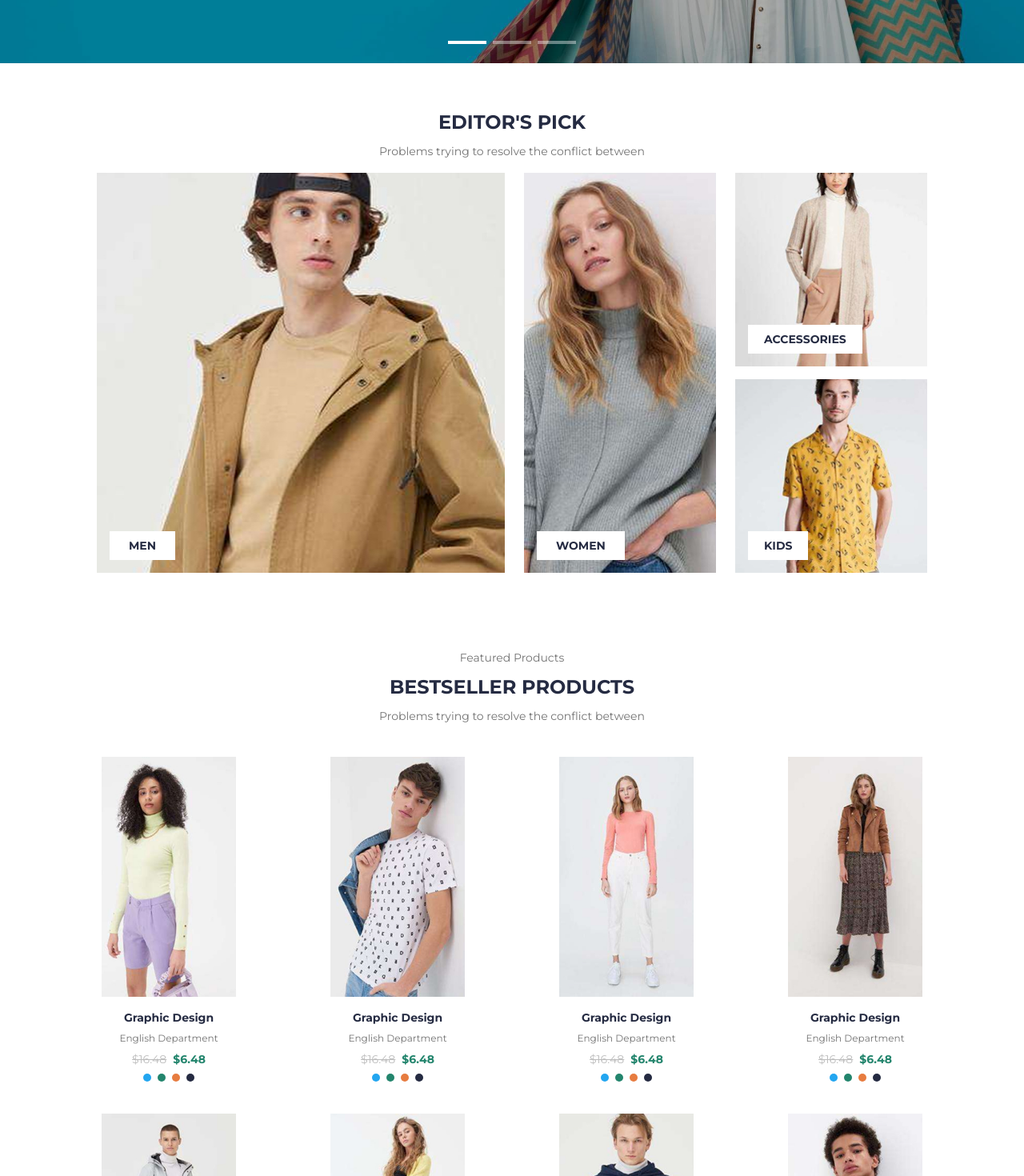
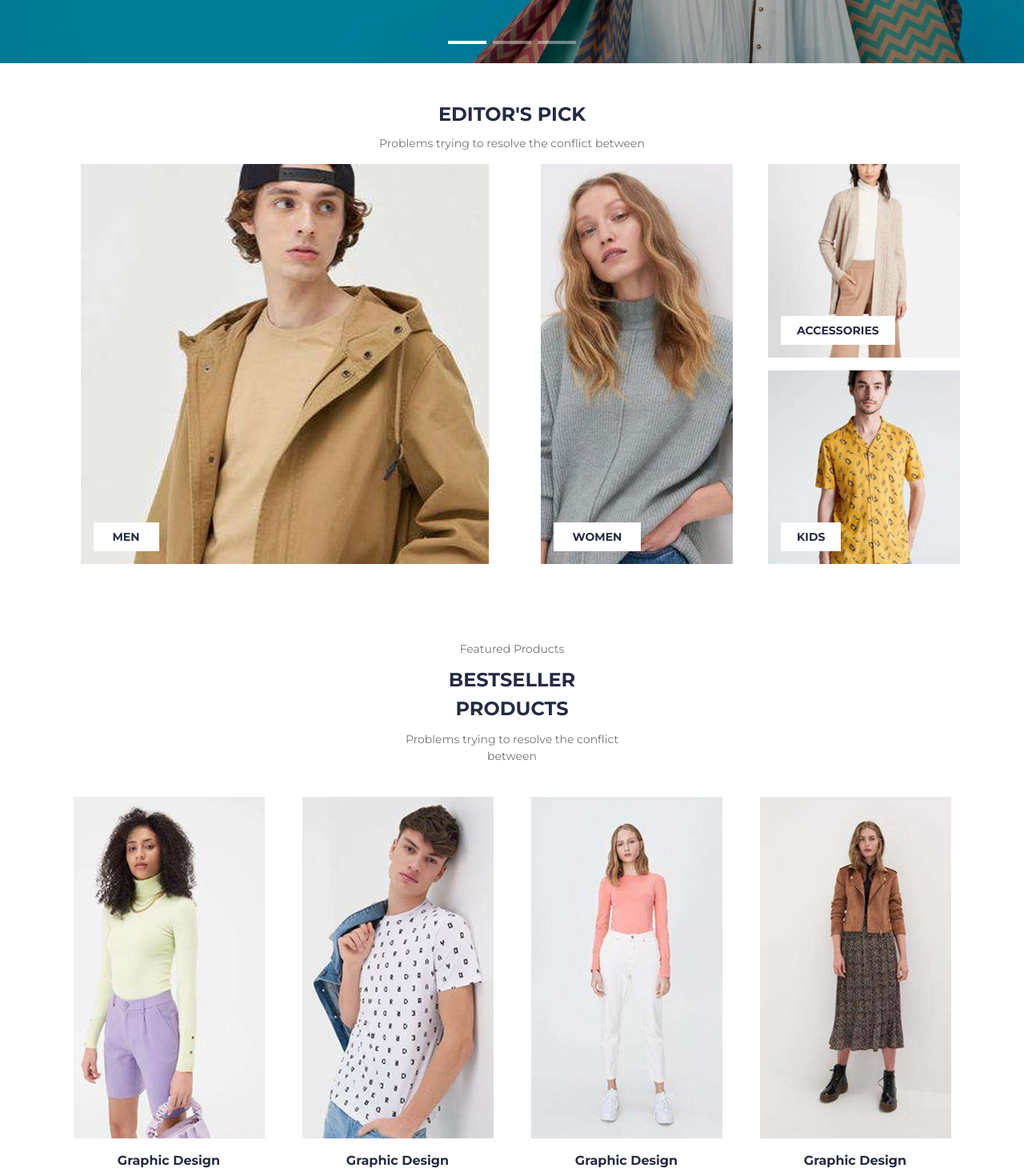
Before and after one commit to ygmrci/workintech-ecommerce, a React (Vite) app: page / in a window 1280 px wide. Shown: the part 720-2190 px from the top of the page at 80% size. Built offline with nearby package versions, Linux system fonts and the light colour scheme.

Commit message:
T03: mobile layout polish

```diff
--- a/src/components/ProductCard.jsx
+++ b/src/components/ProductCard.jsx
@@ -9,19 +9,22 @@ export default function ProductCard({
   colors = [],
 }) {
   return (
-    <div className="w-full flex flex-col">
-      <Link to="/product" className="w-full overflow-hidden bg-white">
+    <div className="w-full flex flex-col items-center">
+      <Link
+        to="/product"
+        className="w-full overflow-hidden bg-white max-w-[360px] h-[427px]"
+      >
         <img
           src={image}
           alt={title}
-          className="w-full h-[280px] md:h-[300px] object-contain object-top"
+          className="w-full h-full object-contain object-top"
           loading="lazy"
         />
       </Link>
 
-      <div className="w-full flex flex-col items-center text-center gap-2 py-4">
-        <h4 className="text-sm font-bold text-[#252B42]">{title}</h4>
-        <p className="text-xs text-[#737373]">{department}</p>
+      <div className="w-full max-w-[300px] flex flex-col items-center text-center gap-[10px] py-4">
+        <h4 className="text-[16px] font-bold text-[#252B42]">{title}</h4>
+        <p className="text-[14px] text-[#737373]">{department}</p>
         <div className="flex items-center gap-2 text-sm">
           <span className="text-[#BDBDBD] line-through">{price}</span>
           <span className="text-[#23856D] font-bold">{discountPrice}</span>
--- a/src/pages/HomePage.jsx
+++ b/src/pages/HomePage.jsx
@@ -148,20 +148,21 @@ const vitaSlides = [
     id: "vita-1",
     variant: "product",
     kicker: "SUMMER 2020",
-    title: "Vita Classic Product",
+    title: "Vita Classic\nProduct",
     description:
       "We know how large objects will act, We know how are objects will act, We know",
     price: "$16.48",
     cta: "ADD TO CART",
     image: bannerVita,
     bgColor: "#23856D",
-    height: 700,
+    height: 783,
+    textOffsetY: 24,
   },
   {
     id: "vita-2",
     variant: "hero",
     kicker: "SUMMER 2020",
-    title: "IT'S A SPECIAL GIFT",
+    title: "IT'S A SPECIAL\nGIFT",
     description:
       "We know how large objects will act, but things on a small scale.",
     cta: "SHOP NOW",
@@ -169,7 +170,10 @@ const vitaSlides = [
     bgColor: "#A9B0B9",
     textColor: "text-white",
     buttonClass: "bg-[#23A6F0] text-white",
-    height: 700,
+    height: 753,
+    textOffsetY: 24,
+    bgPosition: "center",
+    bgSize: "cover",
   },
 ];
 
@@ -192,12 +196,11 @@ export default function HomePage() {
 
       <section className="w-full py-12">
         <div className="w-full max-w-6xl mx-auto flex flex-col items-center gap-4 px-4">
-          <div className="text-center">
-
-            <h3 className="text-[24px] font-bold text-[#252B42] mt-2">
+          <div className="text-center w-full max-w-[607px] flex flex-col gap-[10px] md:max-w-none">
+            <h3 className="text-[24px] font-bold text-[#252B42] leading-[32px]">
               EDITOR&apos;S PICK
             </h3>
-            <p className="text-[14px] text-[#737373] mt-2">
+            <p className="text-[14px] text-[#737373] leading-[20px] md:max-w-[347px] mx-auto">
               Problems trying to resolve the conflict between
             </p>
           </div>
@@ -205,12 +208,12 @@ export default function HomePage() {
           <div className="w-full flex flex-col gap-6 md:flex-row md:justify-center">
             <button
               type="button"
-              className="group relative w-full md:w-[510px] md:h-[500px]"
+              className="group relative w-[324px] h-[500px] md:w-[510px] md:h-[500px] mx-auto"
             >
               <img
                 src={editorCards[0].image}
                 alt={editorCards[0].label}
-                className="w-full h-[320px] md:h-full object-cover group-hover:opacity-90"
+                className="w-full h-full object-cover group-hover:opacity-90"
               />
               <span className="absolute left-4 bottom-4 bg-white px-6 py-2 text-sm font-bold text-[#252B42] group-hover:bg-[#252B42] group-hover:text-white transition-colors">
                 {editorCards[0].label}
@@ -219,12 +222,12 @@ export default function HomePage() {
 
             <button
               type="button"
-              className="group relative w-full md:w-[240px] md:h-[500px]"
+              className="group relative w-[324px] h-[500px] md:w-[240px] md:h-[500px] mx-auto"
             >
               <img
                 src={editorCards[1].image}
                 alt={editorCards[1].label}
-                className="w-full h-[320px] md:h-full object-cover group-hover:opacity-90"
+                className="w-full h-full object-cover group-hover:opacity-90"
               />
               <span className="absolute left-4 bottom-4 bg-white px-6 py-2 text-sm font-bold text-[#252B42] group-hover:bg-[#252B42] group-hover:text-white transition-colors">
                 {editorCards[1].label}
@@ -234,12 +237,12 @@ export default function HomePage() {
             <div className="w-full md:w-[240px] flex flex-col gap-4">
               <button
                 type="button"
-                className="group relative w-full md:h-[242px]"
+                className="group relative w-[325px] h-[242px] md:w-full md:h-[242px] mx-auto"
               >
                 <img
                   src={editorCards[2].image}
                   alt={editorCards[2].label}
-                  className="w-full h-[200px] md:h-full object-cover group-hover:opacity-90"
+                  className="w-full h-full object-cover group-hover:opacity-90"
                 />
                 <span className="absolute left-4 bottom-4 bg-white px-5 py-2 text-sm font-bold text-[#252B42] group-hover:bg-[#252B42] group-hover:text-white transition-colors">
                   {editorCards[2].label}
@@ -247,12 +250,12 @@ export default function HomePage() {
               </button>
               <button
                 type="button"
-                className="group relative w-full md:h-[242px]"
+                className="group relative w-[325px] h-[242px] md:w-full md:h-[242px] mx-auto"
               >
                 <img
                   src={editorCards[3].image}
                   alt={editorCards[3].label}
-                  className="w-full h-[200px] md:h-full object-cover group-hover:opacity-90"
+                  className="w-full h-full object-cover group-hover:opacity-90"
                 />
                 <span className="absolute left-4 bottom-4 bg-white px-5 py-2 text-sm font-bold text-[#252B42] group-hover:bg-[#252B42] group-hover:text-white transition-colors">
                   {editorCards[3].label}
@@ -265,12 +268,12 @@ export default function HomePage() {
 
       <section className="w-full py-12">
         <div className="w-full max-w-6xl mx-auto px-4">
-          <div className="text-center">
-          <p className="text-[14px] text-[#737373]">Featured Products</p>
-            <h3 className="text-[24px] font-bold text-[#252B42] mt-2">
+          <div className="text-center w-full max-w-[279px] mx-auto flex flex-col gap-[10px]">
+            <p className="text-[14px] text-[#737373]">Featured Products</p>
+            <h3 className="text-[24px] font-bold text-[#252B42]">
               BESTSELLER PRODUCTS
             </h3>
-            <p className="text-[14px] text-[#737373] mt-2">
+            <p className="text-[14px] text-[#737373]">
               Problems trying to resolve the conflict between
             </p>
           </div>
@@ -307,36 +310,43 @@ export default function HomePage() {
               <div
                 key={slide.id}
                 className="keen-slider__slide w-full min-w-full"
+                style={{ minHeight: `${slide.height || 700}px` }}
               >
                 <div
-                  className="w-full"
+                  className="w-full h-full"
                   style={{
                     backgroundColor: slide.bgColor || "#23856D",
                     backgroundImage: slide.bgImage
                       ? `url(${slide.bgImage})`
                       : undefined,
-                    backgroundSize: slide.bgImage ? "cover" : undefined,
+                    backgroundSize: slide.bgImage
+                      ? slide.bgSize || "cover"
+                      : undefined,
                     backgroundPosition: slide.bgImage
-                      ? "center right"
+                      ? slide.bgPosition || "center right"
                       : undefined,
                     minHeight: `${slide.height || 700}px`,
                   }}
                 >
-                  <div className="w-full max-w-6xl mx-auto px-4 flex flex-col-reverse md:flex-row items-center justify-between gap-8">
+                  <div className="w-full px-4 flex flex-col md:flex-row items-center justify-between gap-8">
                     <div
-                      className={`w-full md:w-[509px] flex flex-col gap-[30px] md:pt-[60px] md:h-[432px] ${textColor} items-center text-center md:items-start md:text-left`}
-                      style={{ transform: "translateY(64px)" }}
+                      className={`w-full md:w-[509px] flex flex-col gap-[30px] md:pt-[60px] md:h-[432px] ${textColor} items-center text-center md:items-start md:text-left order-1 md:order-1 md:translate-y-16`}
+                      style={{
+                        transform: `translateY(${slide.textOffsetY || 0}px)`,
+                      }}
                     >
-                      <p className="text-[12px] tracking-widest">
+                      <p className="text-[12px] tracking-widest mt-4">
                         {slide.kicker}
                       </p>
-                      <h3 className="text-[40px] md:text-[58px] leading-[52px] md:leading-[80px] font-bold tracking-[0.2px]">
+                      <h3 className="text-[40px] md:text-[58px] leading-[52px] md:leading-[80px] font-bold tracking-[0.2px] whitespace-pre-line">
                         {slide.title}
                       </h3>
-                      <p className={`text-[14px] leading-[20px] ${descColor}`}>
+                      <p
+                        className={`text-[20px] leading-[30px] tracking-[0.2px] max-w-[291px] ${descColor}`}
+                      >
                         {slide.description}
                       </p>
-                      <div className="flex items-center gap-6 justify-center md:justify-start">
+                      <div className="flex flex-col items-center gap-4 justify-center md:flex-row md:gap-6 md:justify-start">
                         {slide.price && (
                           <span className="text-[20px] font-bold">
                             {slide.price}
@@ -352,11 +362,11 @@ export default function HomePage() {
                       </div>
                     </div>
                     {slide.image && (
-                      <div className="w-full md:w-[450px] md:h-[700px] flex items-end justify-center md:justify-end">
+                      <div className="w-full md:w-[450px] md:h-[700px] flex items-end justify-start md:justify-end order-2 md:order-2">
                         <img
                           src={slide.image}
                           alt={slide.title}
-                          className="w-full h-[300px] md:h-full object-contain translate-y-12"
+                          className="w-[360px] h-[360px] md:h-full md:w-full object-contain translate-y-12"
                         />
                       </div>
                     )}
```
Also changed, not shown: src/layout/Header.jsx (+19 -5 lines).
